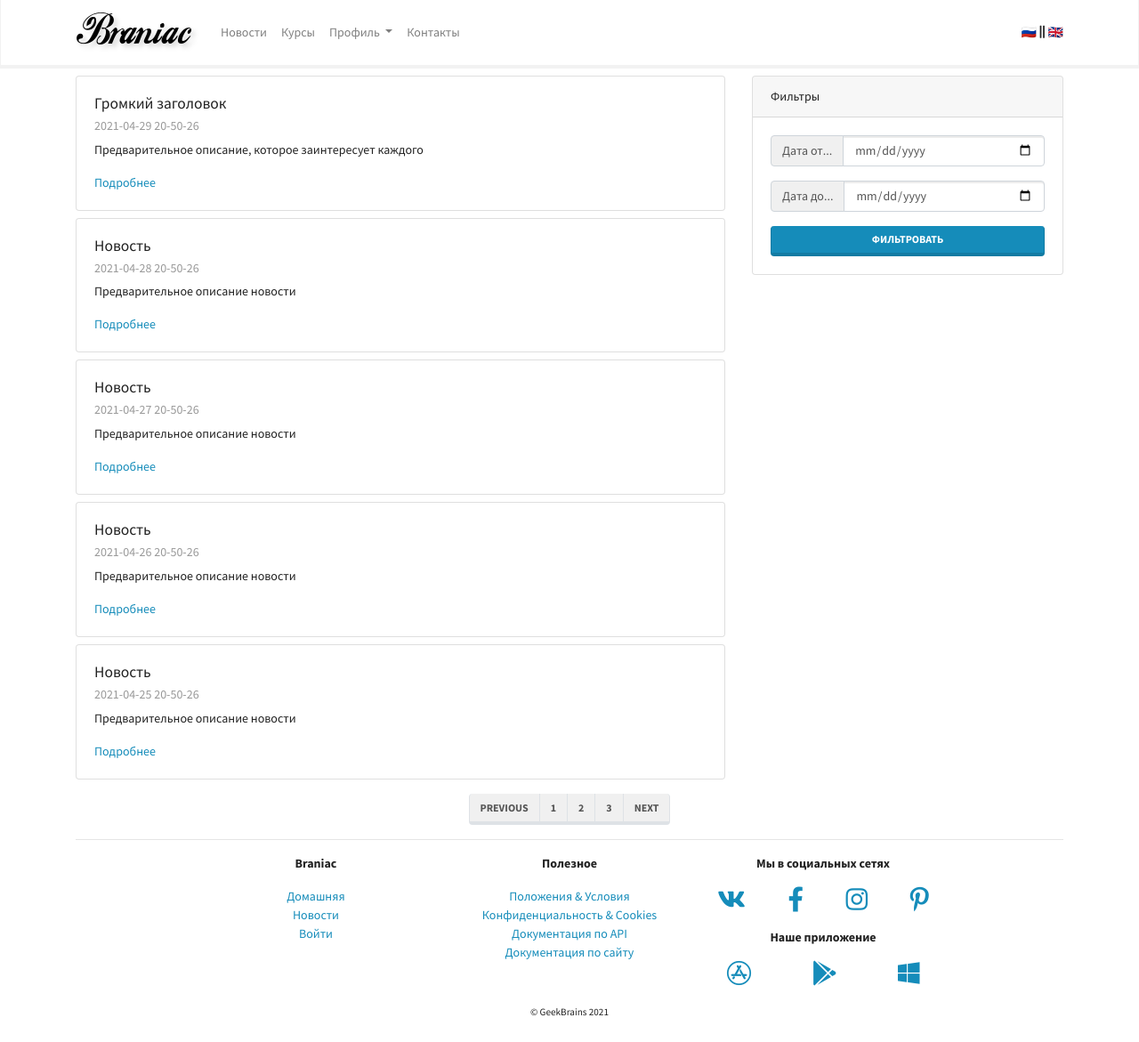
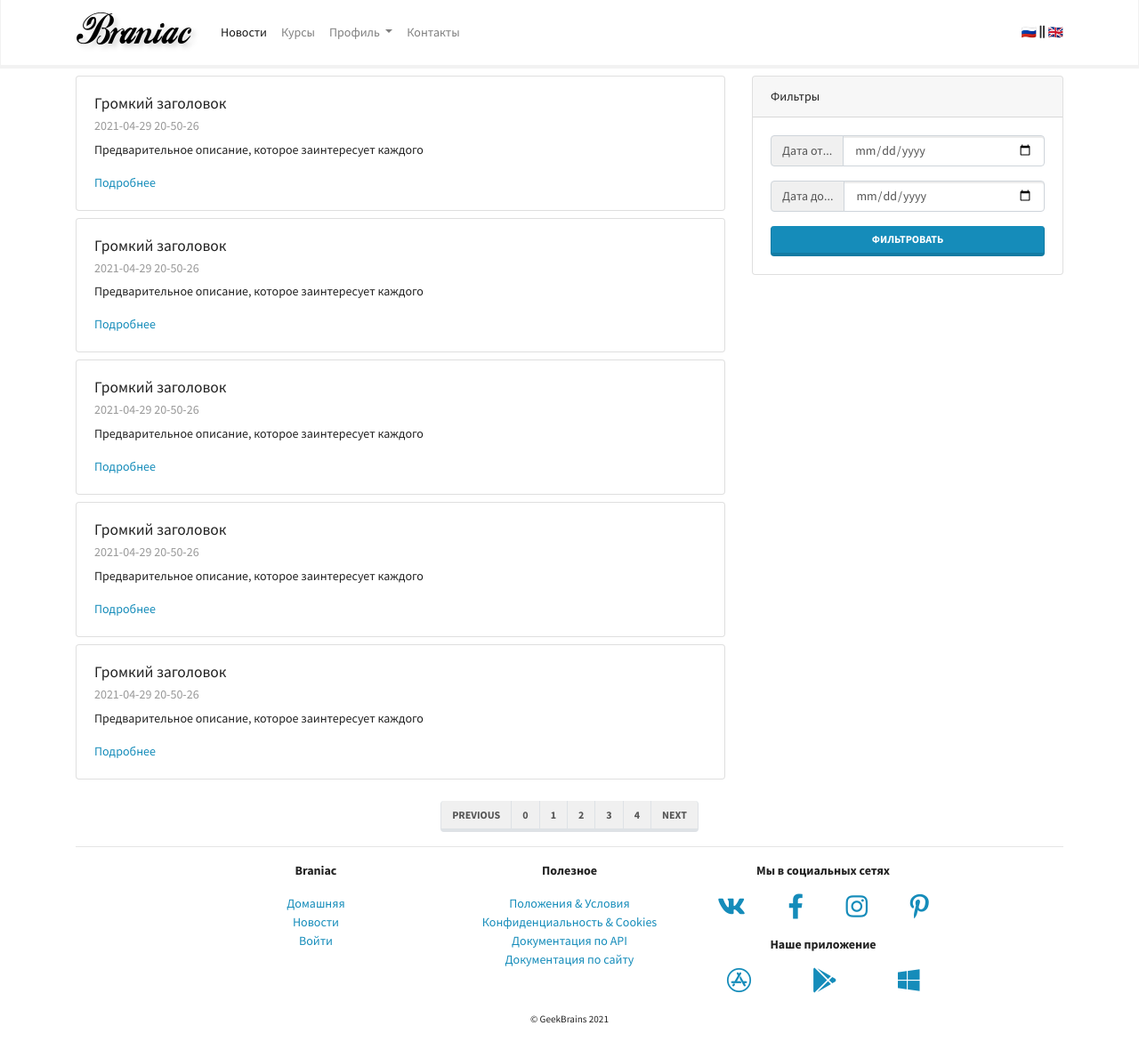
Before and after one commit to DenisLo-master/Django-hw, a Django app: page /mainapp/news/ in a window 1280 px wide. Shown: the whole page at 89% size. Before the commit the page ends 1142 px from the top, so only its background shows below. Run offline with Django 3.2, Linux system fonts and the light colour scheme; some libraries are stand-ins or nearby versions.

Commit message:
lesson_3 Tag with

```diff
--- a/mainapp/templates/mainapp/news.html
+++ b/mainapp/templates/mainapp/news.html
@@ -1,10 +1,14 @@
 {% extends 'base.html' %}
+
 {% block content %}
+
+  {% with range as double_range %}
 
     <div class="row">
 
       <div class="col-lg-8">
 
+        {% for i in double_range %}
           <div class="card my-2">
             <div class="card-body">
               <h5 class="card-title">{{news_title}}</h5>
@@ -13,42 +17,7 @@
               <a href="#" class="card-link">Подробнее</a>
             </div>
           </div>
-
-      <div class="card my-2">
-        <div class="card-body">
-          <h5 class="card-title">Новость</h5>
-          <h6 class="card-subtitle mb-2 text-muted">2021-04-28 20-50-26</h6>
-          <p class="card-text">Предварительное описание новости</p>
-          <a href="#" class="card-link">Подробнее</a>
-        </div>
-      </div>
-
-      <div class="card my-2">
-        <div class="card-body">
-          <h5 class="card-title">Новость</h5>
-          <h6 class="card-subtitle mb-2 text-muted">2021-04-27 20-50-26</h6>
-          <p class="card-text">Предварительное описание новости</p>
-          <a href="#" class="card-link">Подробнее</a>
-        </div>
-      </div>
-
-      <div class="card my-2">
-        <div class="card-body">
-          <h5 class="card-title">Новость</h5>
-          <h6 class="card-subtitle mb-2 text-muted">2021-04-26 20-50-26</h6>
-          <p class="card-text">Предварительное описание новости</p>
-          <a href="#" class="card-link">Подробнее</a>
-        </div>
-      </div>
-
-      <div class="card mt-2">
-        <div class="card-body">
-          <h5 class="card-title">Новость</h5>
-          <h6 class="card-subtitle mb-2 text-muted">2021-04-25 20-50-26</h6>
-          <p class="card-text">Предварительное описание новости</p>
-          <a href="#" class="card-link">Подробнее</a>
-        </div>
-      </div>
+        {% endfor%}
 
       </div>
 
@@ -84,13 +53,17 @@
       <nav aria-label="Page navigation example">
         <ul class="pagination">
           <li class="page-item"><a class="page-link" href="#">Previous</a></li>
-        <li class="page-item"><a class="page-link" href="#">1</a></li>
-        <li class="page-item"><a class="page-link" href="#">2</a></li>
-        <li class="page-item"><a class="page-link" href="#">3</a></li>
+
+          {% for i in double_range %}
+            <li class="page-item"><a class="page-link" href="#">{{i}}</a></li>
+          {% endfor %}
+
           <li class="page-item"><a class="page-link" href="#">Next</a></li>
         </ul>
       </nav>
     </div>
     </div>
 
+  {% endwith %}
+
 {% endblock content %}
--- a/mainapp/views.py
+++ b/mainapp/views.py
@@ -12,6 +12,7 @@ class NewsPageView(TemplateView):
         context = super().get_context_data(**kwargs)
         context["news_title"] = "Громкий заголовок"
         context["news_preview"] = "Предварительное описание, которое заинтересует каждого"
+        context["range"] = range(5)
         return context
 
 
--- a/templates/base.html
+++ b/templates/base.html
@@ -20,53 +20,7 @@
 
   <body>
 
-
-
-    <nav class="navbar navbar-expand-lg navbar-light bg-light">
-      <div class="container">
-        <a class="navbar-brand" href="index.html">
-          <img src="/static/img/logo.png" alt="">
-        </a>
-        <button class="navbar-toggler" type="button" data-toggle="collapse" data-target="#navbarSupportedContent"
-          aria-controls="navbarSupportedContent" aria-expanded="false" aria-label="Toggle navigation">
-          <span class="navbar-toggler-icon"></span>
-        </button>
-
-        <div class="collapse navbar-collapse" id="navbarSupportedContent">
-          <ul class="navbar-nav mr-auto">
-            <li class="nav-item ">
-              <a class="nav-link" href="news.html">Новости</a>
-            </li>
-            <li class="nav-item ">
-              <a class="nav-link" href="courses_list.html">Курсы</a>
-            </li>
-            <li class="nav-item dropdown">
-              <a class="nav-link dropdown-toggle" href="#" id="ddProfile" role="button" data-toggle="dropdown"
-                aria-haspopup="true" aria-expanded="false">
-                Профиль
-              </a>
-              <div class="dropdown-menu" aria-labelledby="ddProfile">
-                <a class="dropdown-item" href="#">Редактировать профиль</a>
-                <a class="dropdown-item" href="#">Мои курсы</a>
-                <div class="dropdown-divider"></div>
-                <a class="dropdown-item" href="#">Модерация</a>
-                <a class="dropdown-item" href="#">Административный раздел</a>
-                <div class="dropdown-divider"></div>
-                <a class="dropdown-item" href="#">Выход</a>
-              </div>
-            </li>
-            <li class="nav-item ">
-              <a class="nav-link" href="contacts.html">Контакты</a>
-            </li>
-          </ul>
-          <span><a href="#">🇷🇺</a> <i class="fas fa-grip-lines-vertical"></i> <a href="#">🇬🇧</a></span>
-        </div>
-      </div>
-    </nav>
-
-
-
-
+    {% include 'includes/main_menu.html' %}
 
     <div class="container-md">
 
--- /dev/null
+++ b/templates/includes/main_menu.html
@@ -0,0 +1,44 @@
+<nav class="navbar navbar-expand-lg navbar-light bg-light">
+  <div class="container">
+    <a class="navbar-brand" href="index.html">
+      <img src="/static/img/logo.png" alt="">
+    </a>
+    <button class="navbar-toggler" type="button" data-toggle="collapse" data-target="#navbarSupportedContent"
+      aria-controls="navbarSupportedContent" aria-expanded="false" aria-label="Toggle navigation">
+      <span class="navbar-toggler-icon"></span>
+    </button>
+
+    <div class="collapse navbar-collapse" id="navbarSupportedContent">
+      <ul class="navbar-nav mr-auto">
+        <li
+          class="nav-item {% if request.resolver_match.view_name == 'mainapp:mainapp.views.NewsPageView' %}active{% endif%}">
+          <a class="nav-link" href="news.html">Новости</a>
+        </li>
+        <li
+          class="nav-item {% if request.resolver_match.view_name == 'mainapp:mainapp.views.CoursesPageView' %}active{% endif%}">
+          <a class="nav-link" href="courses_list.html">Курсы</a>
+        </li>
+        <li class="nav-item dropdown">
+          <a class="nav-link dropdown-toggle" href="#" id="ddProfile" role="button" data-toggle="dropdown"
+            aria-haspopup="true" aria-expanded="false">
+            Профиль
+          </a>
+          <div class="dropdown-menu" aria-labelledby="ddProfile">
+            <a class="dropdown-item" href="#">Редактировать профиль</a>
+            <a class="dropdown-item" href="#">Мои курсы</a>
+            <div class="dropdown-divider"></div>
+            <a class="dropdown-item" href="#">Модерация</a>
+            <a class="dropdown-item" href="#">Административный раздел</a>
+            <div class="dropdown-divider"></div>
+            <a class="dropdown-item" href="#">Выход</a>
+          </div>
+        </li>
+        <li
+          class="nav-item {% if request.resolver_match.view_name == 'mainapp:mainapp.views.ContactsPageView' %}active{% endif%}">
+          <a class="nav-link" href="contacts.html">Контакты</a>
+        </li>
+      </ul>
+      <span><a href="#">🇷🇺</a> <i class="fas fa-grip-lines-vertical"></i> <a href="#">🇬🇧</a></span>
+    </div>
+  </div>
+</nav>
```
Lines whose indentation alone changed are shown as unchanged.
